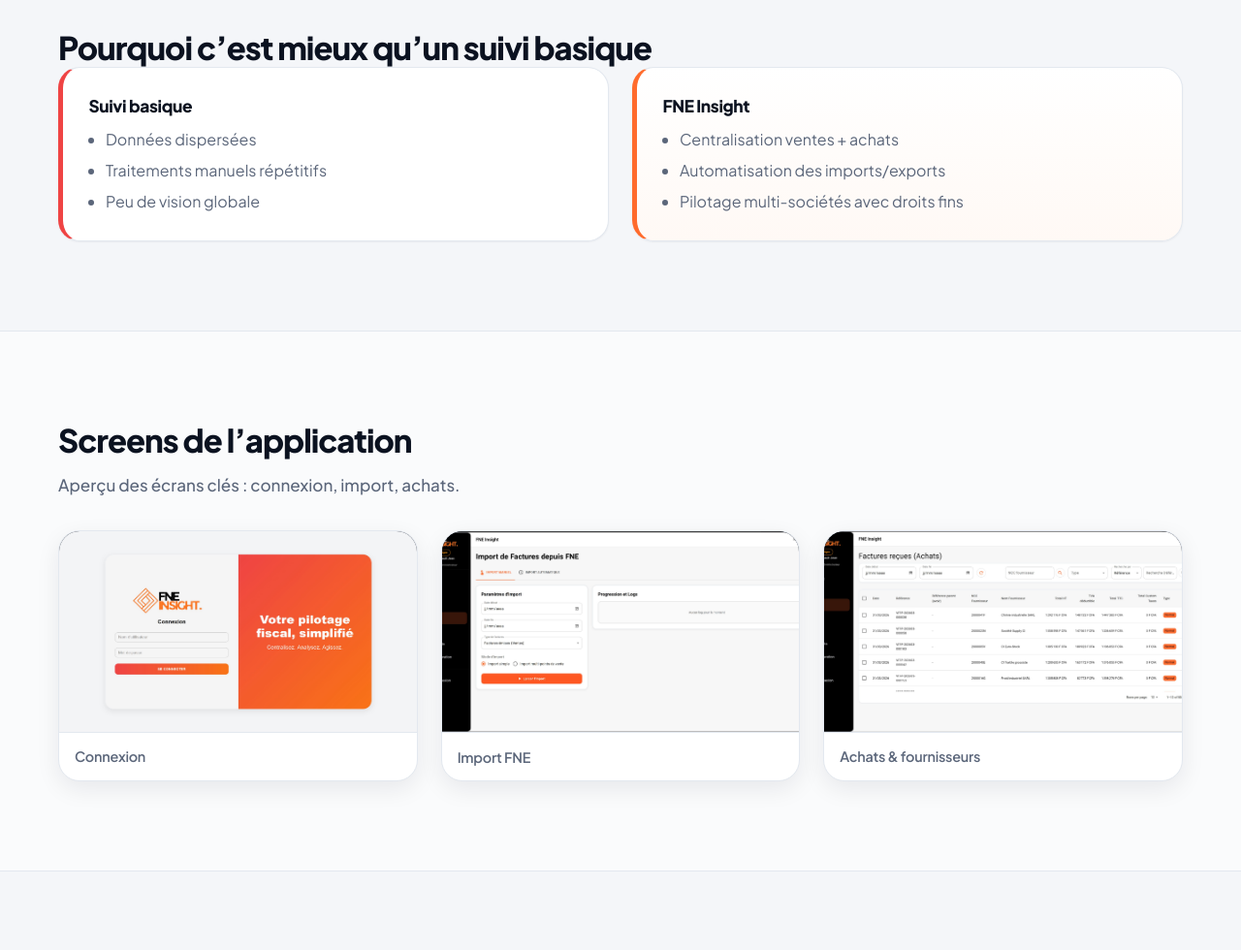
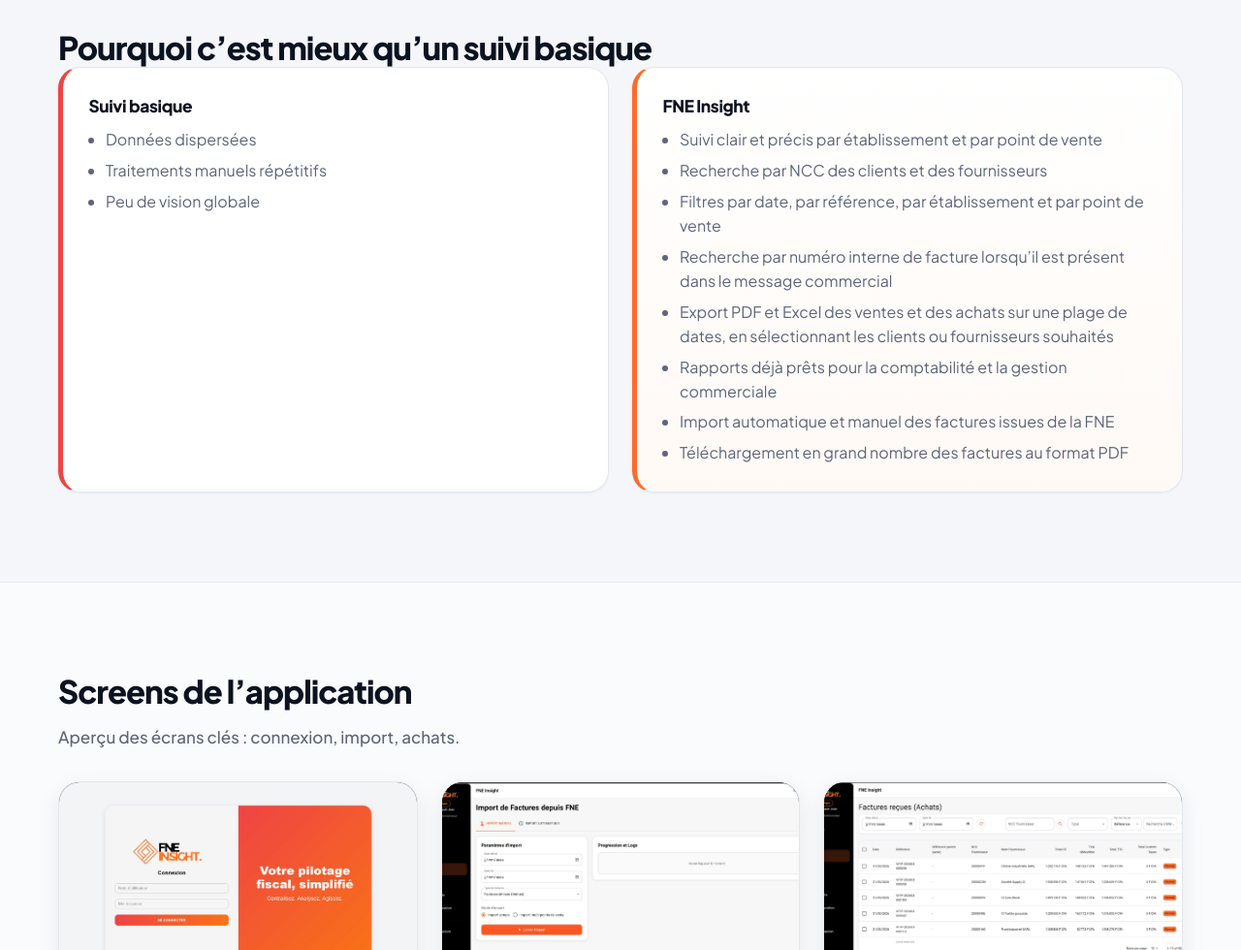
Before and after one commit to SAAD-Assaad/FNE-Insight, a plain HTML site: page index.html in a window 1280 px wide. Shown: the part 1120-2100 px from the top of the page at 97% size. Drawn offline with Linux system fonts and the light colour scheme.

Commit message:
'second-commit'

```diff
--- a/index.html
+++ b/index.html
@@ -82,9 +82,14 @@
             <article class="card card-strong">
               <h3>FNE Insight</h3>
               <ul>
-                <li>Centralisation ventes + achats</li>
-                <li>Automatisation des imports/exports</li>
-                <li>Pilotage multi-sociétés avec droits fins</li>
+                <li>Suivi clair et précis par établissement et par point de vente</li>
+                <li>Recherche par NCC des clients et des fournisseurs</li>
+                <li>Filtres par date, par référence, par établissement et par point de vente</li>
+                <li>Recherche par numéro interne de facture lorsqu’il est présent dans le message commercial</li>
+                <li>Export PDF et Excel des ventes et des achats sur une plage de dates, en sélectionnant les clients ou fournisseurs souhaités</li>
+                <li>Rapports déjà prêts pour la comptabilité et la gestion commerciale</li>
+                <li>Import automatique et manuel des factures issues de la FNE</li>
+                <li>Téléchargement en grand nombre des factures au format PDF</li>
               </ul>
             </article>
           </div>
```
